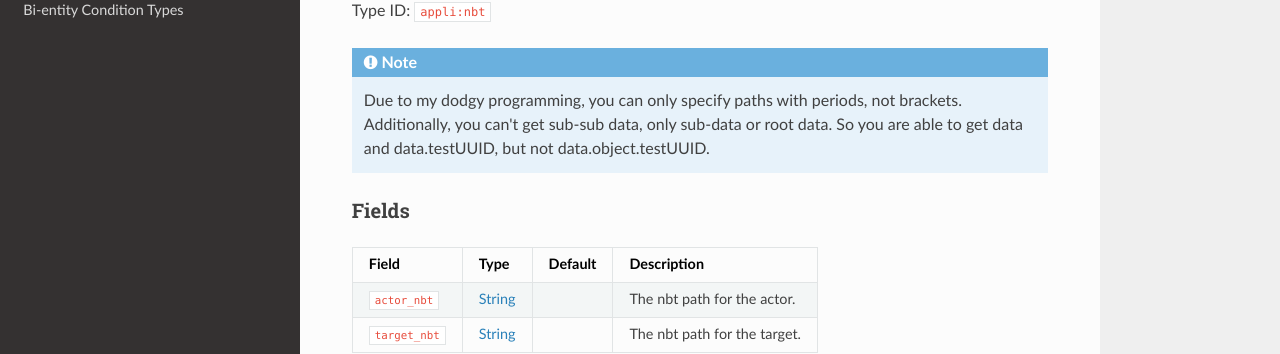
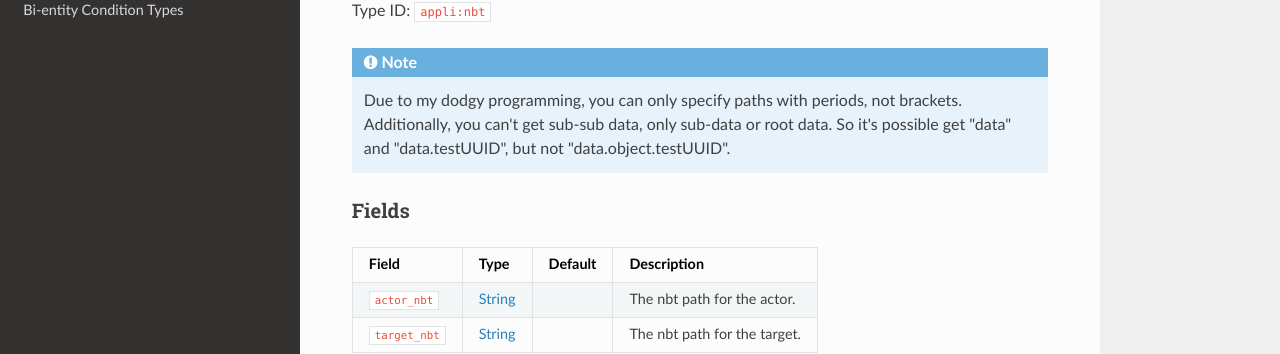
Before and after one commit to ThePhantomPig791/appli-docs, an MkDocs documentation site: the page built from docs/types/bientity_condition_types/nbt.md, in a window 1280 px wide and 962 px high. Shown: the part 257-611 px from the top of the window. Built offline with MkDocs 1.6.1, drawn with Linux system fonts in a browser that asks for light colours; nearby versions of some CDN libraries.

Commit message:
Update nbt.md

```diff
--- a/docs/types/bientity_condition_types/nbt.md
+++ b/docs/types/bientity_condition_types/nbt.md
@@ -13,7 +13,7 @@ Type ID: `appli:nbt`
 
 !!! note
 
-    Due to my dodgy programming, you can only specify paths with periods, not brackets. Additionally, you can't get sub-sub data, only sub-data or root data. So you are able to get data and data.testUUID, but not data.object.testUUID.
+    Due to my dodgy programming, you can only specify paths with periods, not brackets. Additionally, you can't get sub-sub data, only sub-data or root data. So it's possible get "data" and "data.testUUID", but not "data.object.testUUID".
 
 
 ### Fields
```
